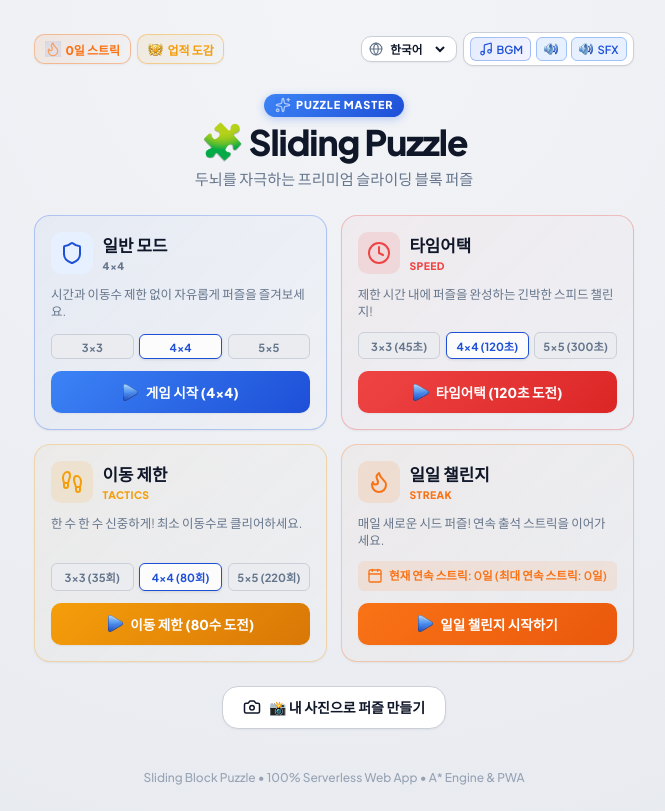
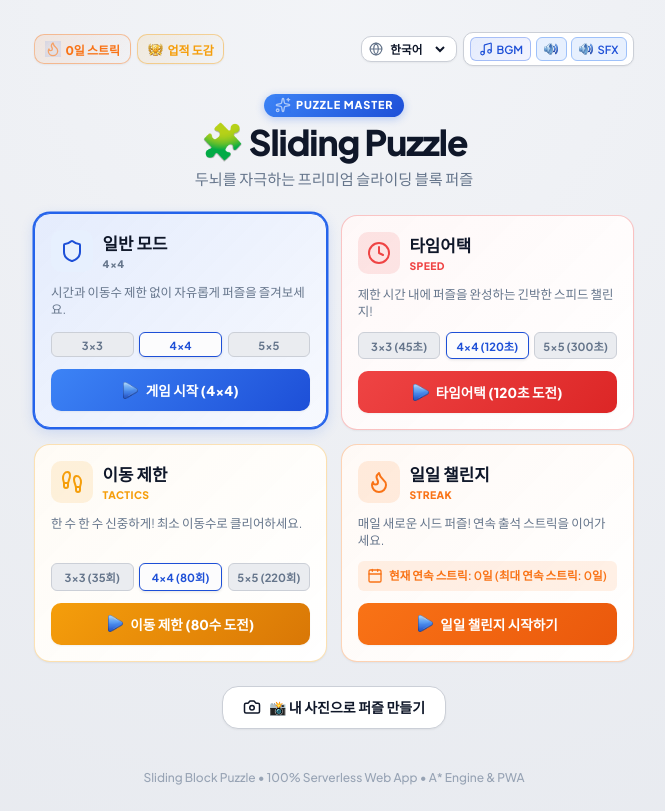
Before and after one commit to NewplayerKOR/sliding-puzzle-web, a React (Vite) app: page / in a window 1280 px wide. Shown: the whole page, without its empty margins (306-971 px from the left). Built offline with nearby package versions, Linux system fonts and the light colour scheme.

Commit message:
fix(DEV01): complete TASK-DEV-07 mode card selection UI and TASK-DEV-08 tile slide optimization

```diff
--- a/src/components/Board/PuzzleBoard.css
+++ b/src/components/Board/PuzzleBoard.css
@@ -44,12 +44,13 @@
   left: var(--board-padding, 8px);
   width: calc((100% - 2 * var(--board-padding, 8px) - (var(--grid-size) - 1) * var(--tile-gap, 8px)) / var(--grid-size));
   height: calc((100% - 2 * var(--board-padding, 8px) - (var(--grid-size) - 1) * var(--tile-gap, 8px)) / var(--grid-size));
+  aspect-ratio: 1 / 1;
   transform: translate3d(
     calc(var(--tile-col, 0) * (100% + var(--tile-gap, 8px))),
     calc(var(--tile-row, 0) * (100% + var(--tile-gap, 8px))),
     0
   );
-  transition: transform 0.16s cubic-bezier(0.2, 0.9, 0.3, 1);
+  transition: transform 0.16s cubic-bezier(0.25, 1, 0.5, 1);
   will-change: transform;
   z-index: 10;
   display: flex;
@@ -58,6 +59,7 @@
 .tile-slider.is-empty {
   z-index: 2;
   pointer-events: none;
+  transition: none !important;
 }
 
 .board-hint {
--- a/src/components/Title/TitleScreen.css
+++ b/src/components/Title/TitleScreen.css
@@ -323,7 +323,8 @@
   justify-content: space-between;
   gap: 0.75rem;
   box-shadow: var(--shadow-sm);
-  transition: all var(--transition-fast);
+  transition: border-color var(--transition-fast), box-shadow var(--transition-fast), transform var(--transition-fast), background-color var(--transition-fast);
+  cursor: pointer;
 }
 
 .mode-card:hover {
@@ -333,7 +334,7 @@
 
 .mode-card.standard {
   border-color: rgba(37, 99, 235, 0.3);
-  background: linear-gradient(135deg, rgba(37, 99, 235, 0.04), transparent);
+  background-image: linear-gradient(135deg, rgba(37, 99, 235, 0.04), transparent);
 }
 .mode-card.standard:hover {
   border-color: var(--primary-500);
@@ -341,7 +342,7 @@
 
 .mode-card.timeattack {
   border-color: rgba(239, 68, 68, 0.3);
-  background: linear-gradient(135deg, rgba(239, 68, 68, 0.04), transparent);
+  background-image: linear-gradient(135deg, rgba(239, 68, 68, 0.04), transparent);
 }
 .mode-card.timeattack:hover {
   border-color: #ef4444;
@@ -349,7 +350,7 @@
 
 .mode-card.movelimit {
   border-color: rgba(245, 158, 11, 0.3);
-  background: linear-gradient(135deg, rgba(245, 158, 11, 0.04), transparent);
+  background-image: linear-gradient(135deg, rgba(245, 158, 11, 0.04), transparent);
 }
 .mode-card.movelimit:hover {
   border-color: #f59e0b;
@@ -357,10 +358,44 @@
 
 .mode-card.daily {
   border-color: rgba(249, 115, 22, 0.3);
-  background: linear-gradient(135deg, rgba(249, 115, 22, 0.04), transparent);
+  background-image: linear-gradient(135deg, rgba(249, 115, 22, 0.04), transparent);
 }
 .mode-card.daily:hover {
   border-color: #f97316;
+}
+
+/* Selected state - Active Highlight */
+.mode-card.selected {
+  transform: translateY(-2px);
+  box-shadow: var(--shadow-md);
+}
+
+.mode-card.standard.selected {
+  border-color: var(--primary-500);
+  background-color: var(--bg-surface);
+  background-image: linear-gradient(135deg, rgba(37, 99, 235, 0.12), rgba(37, 99, 235, 0.04));
+  box-shadow: 0 0 0 1.5px var(--primary-500), 0 4px 14px rgba(37, 99, 235, 0.18);
+}
+
+.mode-card.timeattack.selected {
+  border-color: #ef4444;
+  background-color: var(--bg-surface);
+  background-image: linear-gradient(135deg, rgba(239, 68, 68, 0.12), rgba(239, 68, 68, 0.04));
+  box-shadow: 0 0 0 1.5px #ef4444, 0 4px 14px rgba(239, 68, 68, 0.18);
+}
+
+.mode-card.movelimit.selected {
+  border-color: #f59e0b;
+  background-color: var(--bg-surface);
+  background-image: linear-gradient(135deg, rgba(245, 158, 11, 0.12), rgba(245, 158, 11, 0.04));
+  box-shadow: 0 0 0 1.5px #f59e0b, 0 4px 14px rgba(245, 158, 11, 0.18);
+}
+
+.mode-card.daily.selected {
+  border-color: #f97316;
+  background-color: var(--bg-surface);
+  background-image: linear-gradient(135deg, rgba(249, 115, 22, 0.12), rgba(249, 115, 22, 0.04));
+  box-shadow: 0 0 0 1.5px #f97316, 0 4px 14px rgba(249, 115, 22, 0.18);
 }
 
 .mode-card-header {
--- a/src/components/Title/TitleScreen.tsx
+++ b/src/components/Title/TitleScreen.tsx
@@ -45,16 +45,19 @@ export const TitleScreen: React.FC<TitleScreenProps> = ({
   const streakData = getDailyStreakData();
 
   // Selected size per mode
+  const [selectedMode, setSelectedMode] = useState<GameChallengeMode | 'daily'>('standard');
   const [standardSize, setStandardSize] = useState<GridSize>(4);
   const [timeAttackSize, setTimeAttackSize] = useState<GridSize>(4);
   const [moveLimitSize, setMoveLimitSize] = useState<GridSize>(4);
 
   const handleModeClick = (mode: GameChallengeMode, size: GridSize) => {
+    setSelectedMode(mode);
     playSfx('click');
     onStartGame(mode, size);
   };
 
   const handleDailyClick = () => {
+    setSelectedMode('daily');
     playSfx('click');
     onStartDaily();
   };
@@ -174,7 +177,14 @@ export const TitleScreen: React.FC<TitleScreenProps> = ({
       {/* 4 Mode Selection Cards Grid */}
       <div className="mode-cards-grid">
         {/* 1. 일반 모드 (Standard Mode) */}
-        <div className="mode-card standard">
+        <div
+          className={`mode-card standard ${selectedMode === 'standard' ? 'selected' : ''}`}
+          onClick={() => setSelectedMode('standard')}
+          role="button"
+          tabIndex={0}
+          onKeyDown={(e) => { if (e.key === 'Enter' || e.key === ' ') setSelectedMode('standard'); }}
+          aria-pressed={selectedMode === 'standard'}
+        >
           <div className="mode-card-header">
             <div className="mode-icon-box standard">
               <Shield size={24} />
@@ -193,7 +203,11 @@ export const TitleScreen: React.FC<TitleScreenProps> = ({
                 key={sz}
                 type="button"
                 className={`size-pill ${standardSize === sz ? 'active' : ''}`}
-                onClick={() => setStandardSize(sz)}
+                onClick={(e) => {
+                  e.stopPropagation();
+                  setSelectedMode('standard');
+                  setStandardSize(sz);
+                }}
               >
                 {sz}×{sz}
               </button>
@@ -203,7 +217,10 @@ export const TitleScreen: React.FC<TitleScreenProps> = ({
           <button
             type="button"
             className="btn-play-mode standard"
-            onClick={() => handleModeClick('standard', standardSize)}
+            onClick={(e) => {
+              e.stopPropagation();
+              handleModeClick('standard', standardSize);
+            }}
           >
             <img
               src={getAssetUrl('assets/icons/icon_play.png')}
@@ -215,7 +232,14 @@ export const TitleScreen: React.FC<TitleScreenProps> = ({
         </div>
 
         {/* 2. 타임어택 모드 (Time Attack) */}
-        <div className="mode-card timeattack">
+        <div
+          className={`mode-card timeattack ${selectedMode === 'timeAttack' ? 'selected' : ''}`}
+          onClick={() => setSelectedMode('timeAttack')}
+          role="button"
+          tabIndex={0}
+          onKeyDown={(e) => { if (e.key === 'Enter' || e.key === ' ') setSelectedMode('timeAttack'); }}
+          aria-pressed={selectedMode === 'timeAttack'}
+        >
           <div className="mode-card-header">
             <div className="mode-icon-box timeattack">
               <Clock size={24} />
@@ -234,7 +258,11 @@ export const TitleScreen: React.FC<TitleScreenProps> = ({
                 key={sz}
                 type="button"
                 className={`size-pill ${timeAttackSize === sz ? 'active' : ''}`}
-                onClick={() => setTimeAttackSize(sz)}
+                onClick={(e) => {
+                  e.stopPropagation();
+                  setSelectedMode('timeAttack');
+                  setTimeAttackSize(sz);
+                }}
               >
                 {sz}×{sz} ({TIME_LIMITS[sz]}초)
               </button>
@@ -244,7 +272,10 @@ export const TitleScreen: React.FC<TitleScreenProps> = ({
           <button
             type="button"
             className="btn-play-mode timeattack"
-            onClick={() => handleModeClick('timeAttack', timeAttackSize)}
+            onClick={(e) => {
+              e.stopPropagation();
+              handleModeClick('timeAttack', timeAttackSize);
+            }}
           >
             <img
               src={getAssetUrl('assets/icons/icon_play.png')}
@@ -256,7 +287,14 @@ export const TitleScreen: React.FC<TitleScreenProps> = ({
         </div>
 
         {/* 3. 이동 제한 모드 (Move Limit) */}
-        <div className="mode-card movelimit">
+        <div
+          className={`mode-card movelimit ${selectedMode === 'moveLimit' ? 'selected' : ''}`}
+          onClick={() => setSelectedMode('moveLimit')}
+          role="button"
+          tabIndex={0}
+          onKeyDown={(e) => { if (e.key === 'Enter' || e.key === ' ') setSelectedMode('moveLimit'); }}
+          aria-pressed={selectedMode === 'moveLimit'}
+        >
           <div className="mode-card-header">
             <div className="mode-icon-box movelimit">
               <Footprints size={24} />
@@ -275,7 +313,11 @@ export const TitleScreen: React.FC<TitleScreenProps> = ({
                 key={sz}
                 type="button"
                 className={`size-pill ${moveLimitSize === sz ? 'active' : ''}`}
-                onClick={() => setMoveLimitSize(sz)}
+                onClick={(e) => {
+                  e.stopPropagation();
+                  setSelectedMode('moveLimit');
+                  setMoveLimitSize(sz);
+                }}
               >
                 {sz}×{sz} ({MOVE_LIMITS[sz]}회)
               </button>
@@ -285,7 +327,10 @@ export const TitleScreen: React.FC<TitleScreenProps> = ({
           <button
             type="button"
             className="btn-play-mode movelimit"
-            onClick={() => handleModeClick('moveLimit', moveLimitSize)}
+            onClick={(e) => {
+              e.stopPropagation();
+              handleModeClick('moveLimit', moveLimitSize);
+            }}
           >
             <img
               src={getAssetUrl('assets/icons/icon_play.png')}
@@ -297,7 +342,14 @@ export const TitleScreen: React.FC<TitleScreenProps> = ({
         </div>
 
         {/* 4. 오늘의 퍼즐 (Daily Challenge) */}
-        <div className="mode-card daily">
+        <div
+          className={`mode-card daily ${selectedMode === 'daily' ? 'selected' : ''}`}
+          onClick={() => setSelectedMode('daily')}
+          role="button"
+          tabIndex={0}
+          onKeyDown={(e) => { if (e.key === 'Enter' || e.key === ' ') setSelectedMode('daily'); }}
+          aria-pressed={selectedMode === 'daily'}
+        >
           <div className="mode-card-header">
             <div className="mode-icon-box daily">
               <Flame size={24} />
@@ -318,7 +370,10 @@ export const TitleScreen: React.FC<TitleScreenProps> = ({
           <button
             type="button"
             className="btn-play-mode daily"
-            onClick={handleDailyClick}
+            onClick={(e) => {
+              e.stopPropagation();
+              handleDailyClick();
+            }}
           >
             <img
               src={getAssetUrl('assets/icons/icon_play.png')}
```
Also changed, not shown: 1 other file (tests, documents, lock files or other folders).
